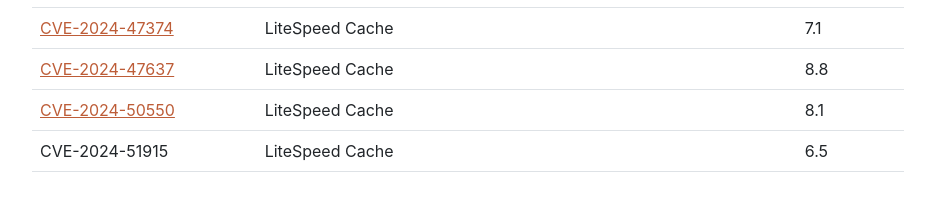
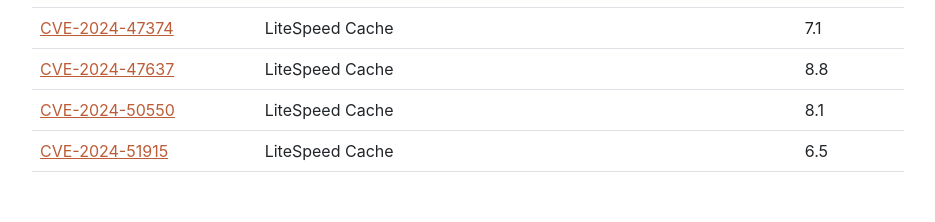
Before and after one commit to TaiYou-TW/resume, a plain HTML site: page en.html in a window 1280 px wide. Shown: the part 8028-8250 px from the top of the page, without its empty margins (328-1263 px from the left). Drawn offline with Linux system fonts and the light colour scheme; a web font is replaced by a local one.

Commit message:
feat: add description for CVE-2024-51915

```diff
--- a/en.html
+++ b/en.html
@@ -845,7 +845,12 @@
                                                 <td>8.1</td>
                                             </tr>
                                             <tr>
-                                                <td>CVE-2024-51915</td>
+                                                <td>
+                                                    <a
+                                                        href="https://patchstack.com/database/wordpress/plugin/litespeed-cache/vulnerability/wordpress-litespeed-cache-plugin-6-5-2-cross-site-scripting-xss-vulnerability"
+                                                        >CVE-2024-51915</a
+                                                    >
+                                                </td>
                                                 <td>LiteSpeed Cache</td>
                                                 <td>6.5</td>
                                             </tr>
```
Also changed, not shown: index.html (+6 -1 lines).
